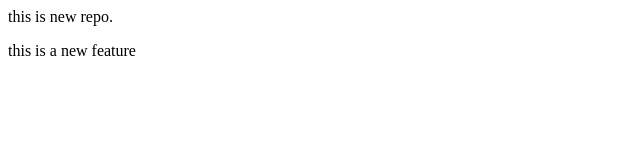
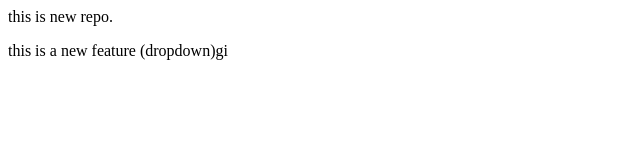
Before and after one commit to sarthakrajput17/demoRepo, a plain HTML site: page index.html in a window 1280 px wide. Shown: the full height of the page, 0-640 px from the left. Drawn offline with Linux system fonts and the light colour scheme.

Commit message:
add dropdown

```diff
--- a/index.html
+++ b/index.html
@@ -1,2 +1,2 @@
 <p>this is new repo.</p>
-<p>this is a new feature</p>
+<p>this is a new feature (dropdown)gi</p>
```
